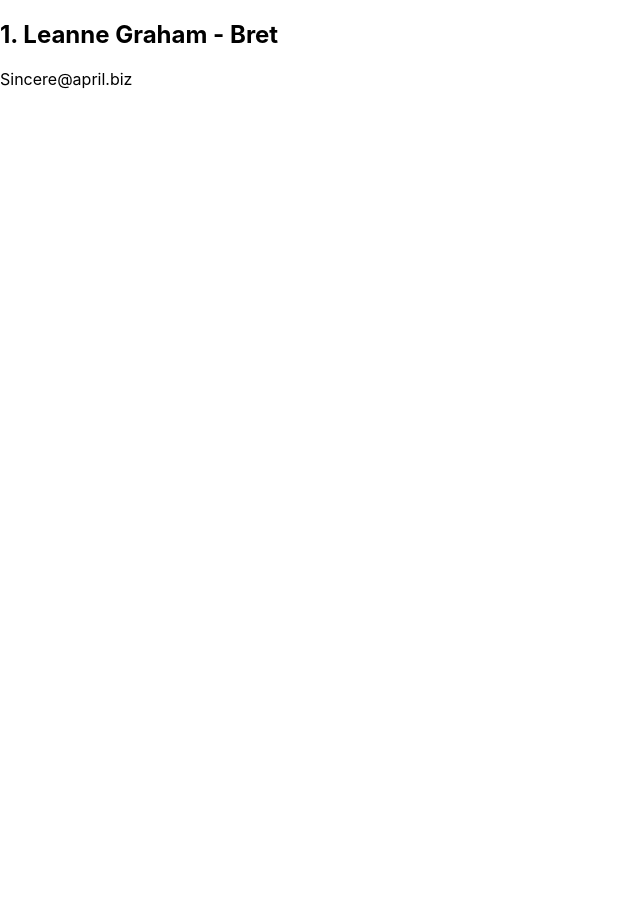
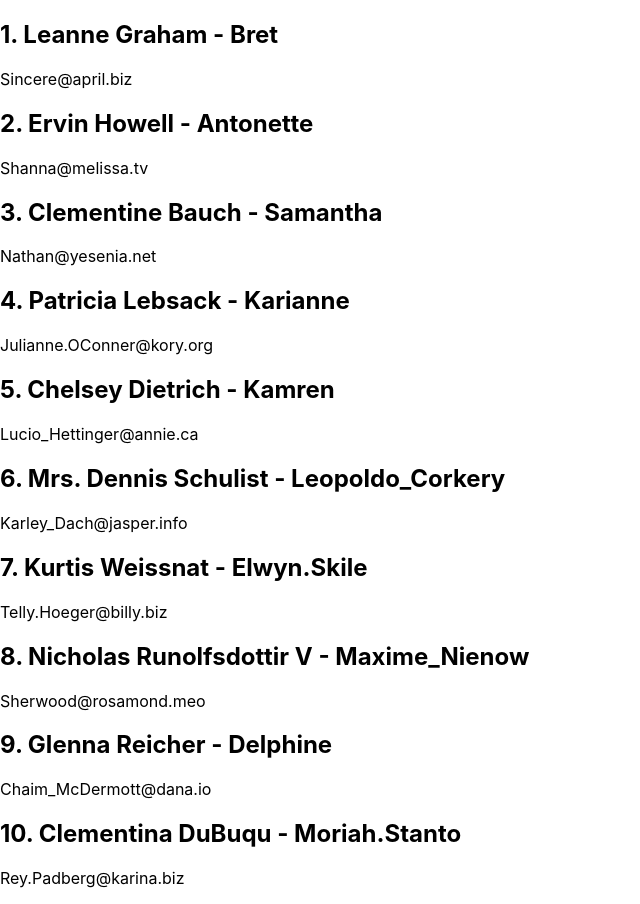
Before and after one commit to feden2906/react-practice-1, a React (Create React App) app: page / in a window 1280 px wide. Shown: the whole page, without its empty margins (0-640 px from the left). Before the commit the page ends 800 px from the top, so only its background shows below. Built offline with nearby package versions, Linux system fonts and the light colour scheme.

Commit message:
Some changes

```diff
--- a/src/App.js
+++ b/src/App.js
@@ -4,6 +4,15 @@ export default function App() {
   return (
     <div>
       <User id={'1'} name={'Leanne Graham'} username={'Bret'} email={'Sincere@april.biz'}/>
+      <User id={'2'} name={'Ervin Howell'} username={'Antonette'} email={'Shanna@melissa.tv'}/>
+      <User id={'3'} name={'Clementine Bauch'} username={'Samantha'} email={'Nathan@yesenia.net'}/>
+      <User id={'4'} name={'Patricia Lebsack'} username={'Karianne'} email={'Julianne.OConner@kory.org'}/>
+      <User id={'5'} name={'Chelsey Dietrich'} username={'Kamren'} email={'Lucio_Hettinger@annie.ca'}/>
+      <User id={'6'} name={'Mrs. Dennis Schulist'} username={'Leopoldo_Corkery'} email={'Karley_Dach@jasper.info'}/>
+      <User id={'7'} name={'Kurtis Weissnat'} username={'Elwyn.Skile'} email={'Telly.Hoeger@billy.biz'}/>
+      <User id={'8'} name={'Nicholas Runolfsdottir V'} username={'Maxime_Nienow'} email={'Sherwood@rosamond.meo'}/>
+      <User id={'9'} name={'Glenna Reicher'} username={'Delphine'} email={'Chaim_McDermott@dana.io'}/>
+      <User id={'10'} name={'Clementina DuBuqu'} username={'Moriah.Stanto'} email={'Rey.Padberg@karina.biz'}/>
     </div>
   );
 }
```
